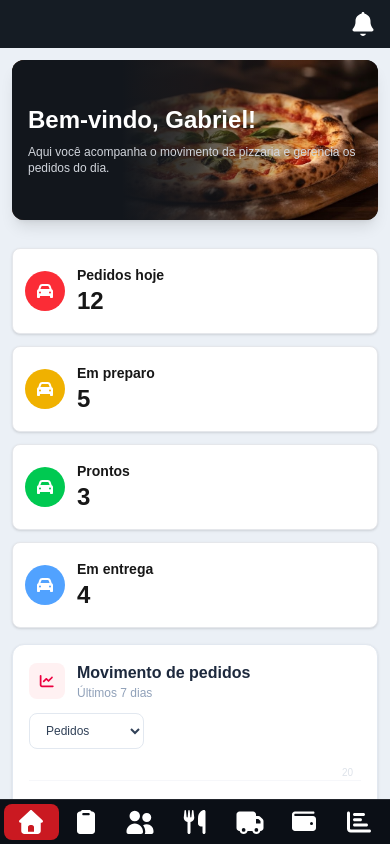
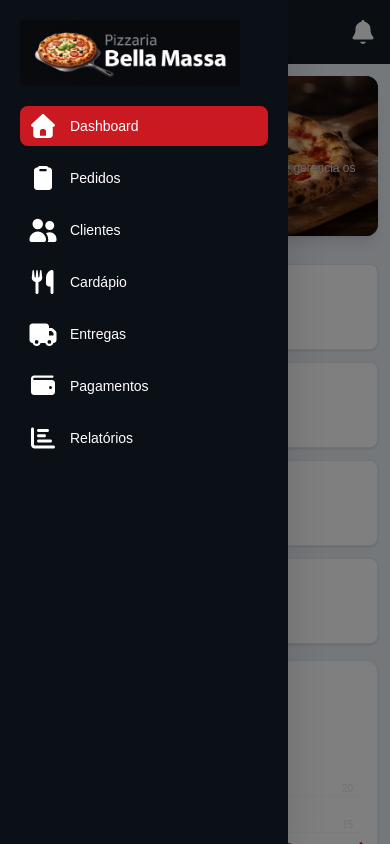
Before and after one commit to MestreJoker/BellaMassa, a Next.js app: page / in a window 390 px wide. Both pictures are taken after a click on the button "Abrir menu de navegação". Shown: the top 844 px of the page. Built offline with nearby package versions, Linux system fonts and the light colour scheme.

Commit message:
Adicionando rolagem a celulares

```diff
--- a/app/Components/Header.tsx
+++ b/app/Components/Header.tsx
@@ -1,9 +1,21 @@
-import { faBell } from "@fortawesome/free-solid-svg-icons";
+import { faBell, faBars } from "@fortawesome/free-solid-svg-icons";
 import { FontAwesomeIcon } from "@fortawesome/react-fontawesome";
 
-export default function Header(){
+interface HeaderProps {
+    alternarMenuMobile: () => void
+}
+
+export default function Header({ alternarMenuMobile }: HeaderProps){
     return(
-        <header className="w-full p-3 bg-[#151c24] flex justify-end">
+        <header className="flex w-full shrink-0 items-center justify-between bg-[#151c24] p-3 md:justify-end">
+            <button
+                type="button"
+                aria-label="Abrir menu de navegação"
+                onClick={alternarMenuMobile}
+                className="inline-flex size-10 items-center justify-center rounded-md text-white transition-colors hover:bg-white/10 focus-visible:outline-2 focus-visible:outline-offset-2 focus-visible:outline-white md:hidden"
+            >
+                <FontAwesomeIcon icon={faBars} className="text-xl" />
+            </button>
             <FontAwesomeIcon icon={faBell} className="text-white text-2xl"/>
         </header>
     )
--- a/app/Components/ItemBarraLateral.tsx
+++ b/app/Components/ItemBarraLateral.tsx
@@ -16,10 +16,10 @@ export default function ItemBarraLateral(props: ItemBarraLateral){
         type="button"
         aria-current={props.paginaAtual === props.paginaItem ? "page" : undefined}
         aria-label={props.texto}
-        className={`flex min-w-10 flex-1 flex-col items-center justify-center gap-1 rounded-lg p-1.5 text-white transition-colors hover:bg-[#ca1921] md:flex-none md:flex-row md:justify-start md:gap-3 md:p-2 ${estilo ?? ""}`}
+        className={`flex w-full flex-row items-center justify-start gap-3 rounded-lg p-2 text-white transition-colors hover:bg-[#ca1921] md:flex-none ${estilo ?? ""}`}
         onClick={() => props.indicarClique(props.paginaItem)}>
             {props.icone}
-            <p className="hidden text-sm text-white md:block lg:text-base">
+            <p className="text-sm text-white lg:text-base">
                 {props.texto}
             </p>
         </button>
--- a/app/Widgets/BarraLateral.tsx
+++ b/app/Widgets/BarraLateral.tsx
@@ -2,13 +2,28 @@ import { faChartBar, faClipboard, faHouse, faTruck, faUserGroup, faUtensils, faW
 import { FontAwesomeIcon } from "@fortawesome/react-fontawesome"
 import ItemBarraLateral from "../Components/ItemBarraLateral"
 import Image from "next/image"
+import { useEffect } from "react"
 
 interface BarraLateralProps {
     paginaAtual: number
     informarPaginaAtual: (pagina: number) => void
+    menuMobileAberto: boolean
+    fecharMenuMobile: () => void
 }
 
 export default function BarraLateral(props: BarraLateralProps){
+    const { menuMobileAberto, fecharMenuMobile } = props
+
+    useEffect(() => {
+        if (!menuMobileAberto) return
+
+        function fecharComEsc(evento: KeyboardEvent) {
+            if (evento.key === "Escape") fecharMenuMobile()
+        }
+
+        window.addEventListener("keydown", fecharComEsc)
+        return () => window.removeEventListener("keydown", fecharComEsc)
+    }, [menuMobileAberto, fecharMenuMobile])
 
     const itens = [
         {
@@ -49,12 +64,22 @@ export default function BarraLateral(props: BarraLateralProps){
     ]
     function informarPaginaAtual(valor: number){
         props.informarPaginaAtual(valor)
+        props.fecharMenuMobile()
     }
 
     return(
-        <aside className="fixed inset-x-0 bottom-0 z-50 border-t border-white/10 bg-[#0b0f16] px-1 py-1 pb-[max(0.25rem,env(safe-area-inset-bottom))] md:static md:h-dvh md:w-64 md:shrink-0 md:overflow-y-auto md:border-0 md:p-5">
-            <Image alt="Bella Massa" src={'/images/logoBellaMassa.jpg'} width={220} height={220} className="hidden h-auto w-full max-w-55 md:block"/>
-            <nav id="conteudoLinks" aria-label="Navegação principal" className="flex gap-0 md:mt-5 md:flex-col md:gap-3">
+        <>
+            {props.menuMobileAberto && (
+                <button
+                    type="button"
+                    aria-label="Fechar menu de navegação"
+                    onClick={props.fecharMenuMobile}
+                    className="fixed inset-0 z-40 bg-black/50 md:hidden"
+                />
+            )}
+            <aside className={`fixed inset-y-0 left-0 z-50 w-72 max-w-[85vw] overflow-y-auto bg-[#0b0f16] p-5 shadow-2xl transition-transform duration-200 md:static md:h-dvh md:w-64 md:max-w-none md:shrink-0 md:translate-x-0 md:overflow-y-auto md:shadow-none ${props.menuMobileAberto ? "translate-x-0" : "-translate-x-full"}`}>
+            <Image alt="Bella Massa" src={'/images/logoBellaMassa.jpg'} width={220} height={220} className="h-auto w-full max-w-55"/>
+            <nav id="conteudoLinks" aria-label="Navegação principal" className="mt-5 flex flex-col gap-3">
                 {itens.map((item, index) => {
                     return(
                         <ItemBarraLateral
@@ -67,6 +92,7 @@ export default function BarraLateral(props: BarraLateralProps){
                     )
                 })}
             </nav>
-        </aside>
+            </aside>
+        </>
     )
 }
--- a/app/page.tsx
+++ b/app/page.tsx
@@ -12,17 +12,23 @@ import Relatorios from "./Conteudo/Relatorios";
 
 export default function Home() {
   const [paginaAtual, setPaginaAual] = useState(0)
+  const [menuMobileAberto, setMenuMobileAberto] = useState(false)
 
   function receberPaginaAtual(pagina: number){
       setPaginaAual(pagina)
   }
 
   return (
-    <div className="flex min-h-dvh w-full flex-col overflow-x-hidden md:h-dvh md:flex-row md:overflow-hidden">
-      <BarraLateral paginaAtual={paginaAtual} informarPaginaAtual={receberPaginaAtual}/>
+    <div className="flex h-dvh w-full flex-col overflow-hidden md:flex-row">
+      <BarraLateral
+        paginaAtual={paginaAtual}
+        informarPaginaAtual={receberPaginaAtual}
+        menuMobileAberto={menuMobileAberto}
+        fecharMenuMobile={() => setMenuMobileAberto(false)}
+      />
       <div className="flex min-h-0 min-w-0 flex-1 flex-col">
-        <Header />
-        <main className="min-h-0 min-w-0 flex-1 overflow-x-hidden bg-[#ebf0f6] p-3 pb-20 sm:p-4 sm:pb-20 md:overflow-y-auto md:p-5 md:pb-5 lg:p-6">
+        <Header alternarMenuMobile={() => setMenuMobileAberto((aberto) => !aberto)} />
+        <main className="min-h-0 min-w-0 flex-1 overflow-x-hidden overflow-y-auto overscroll-y-contain bg-[#ebf0f6] p-3 sm:p-4 md:p-5 lg:p-6">
             {paginaAtual == 0 && <Dashboard />}
             {paginaAtual == 1 && <Pedido />}
             {paginaAtual == 2 && <Clientes />}
```
